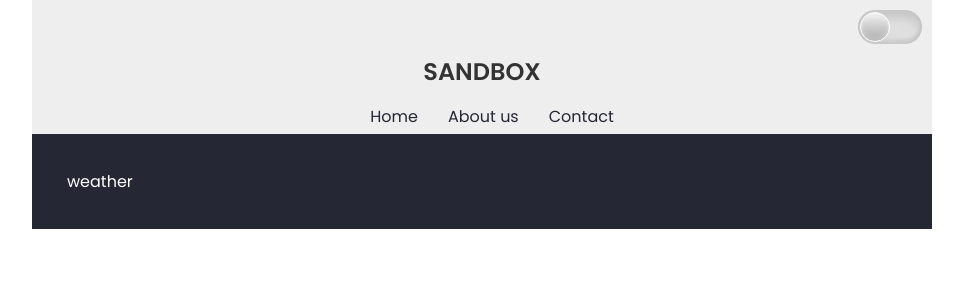
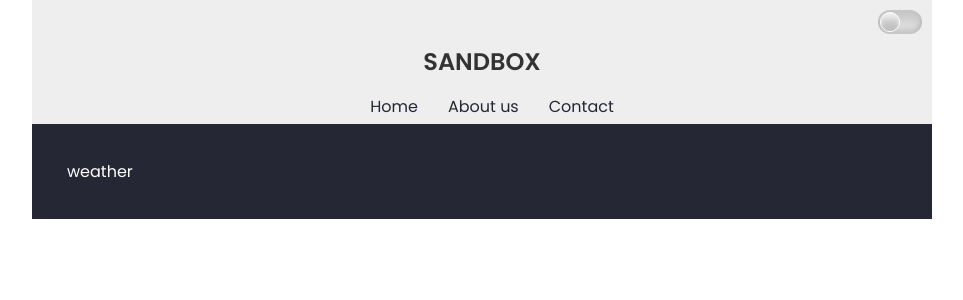
Before and after one commit to maria-kristine/react-sandbox, a React (Create React App) app: page / in a window 1280 px wide. Shown: the top 300 px of the page, without its empty margins (158-1121 px from the left). Built offline with nearby package versions, Linux system fonts and the light colour scheme.

Commit message:
add changes to light/ dark mode button

```diff
--- a/src/component/Light-and-dark-mode.jsx
+++ b/src/component/Light-and-dark-mode.jsx
@@ -7,8 +7,8 @@ const LightAndDarkMode = () => {
       margin-left: auto;
       padding: 2px;
       position: relative;
-      width: 60px;
-      height: 30px;
+      width: 40px;
+      height: 20px;
       border-radius: 160px;
       background-color: #f0f0f0;
       transition: 0ms.5s;
@@ -19,8 +19,8 @@ const LightAndDarkMode = () => {
       position: absolute;
       top: 1.5px;
       left: 2px;
-      width: 28px;
-      height: 28px;
+      width: 18px;
+      height: 18px;
       background: linear-gradient(to bottom, #f0f0f0, #acabab);
       border-radius: 50%;
       border: 1px solid #fff;
```
